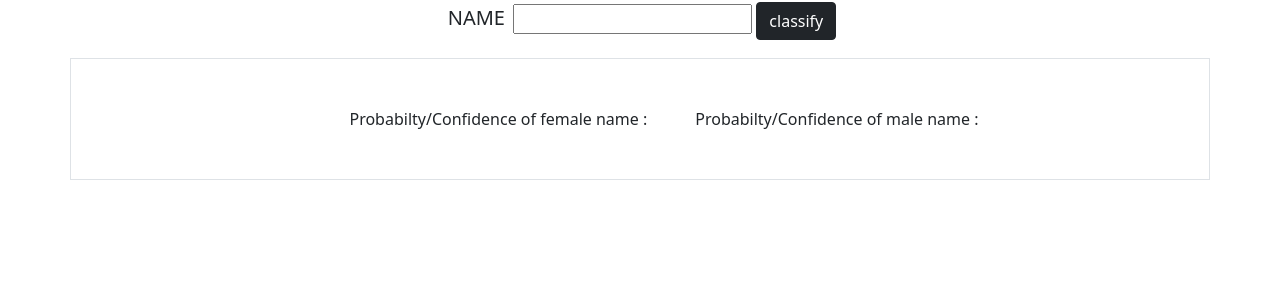
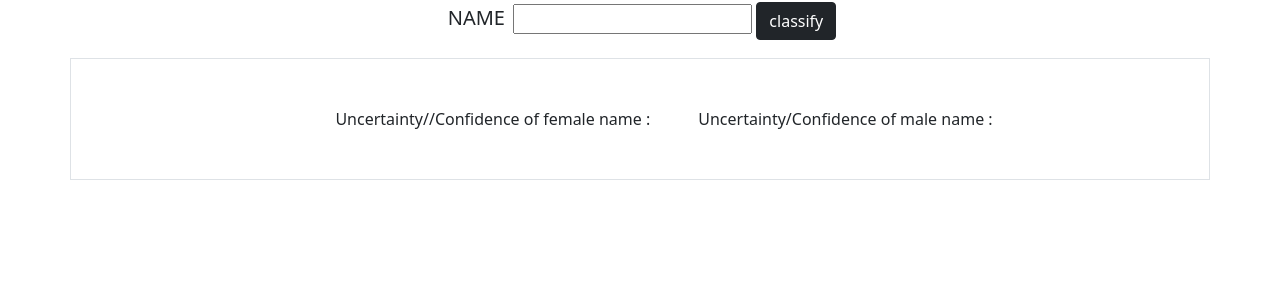
Before and after one commit to PrasanthChettri/GenderClassifierNN, a FastAPI app: page / in a window 1280 px wide. Shown: the part 142-442 px from the top of the page. Run offline with FastAPI, Linux system fonts and the light colour scheme.

Commit message:
Added readme

```diff
--- a/classifier/train.py
+++ b/classifier/train.py
@@ -7,7 +7,7 @@ import os
 
 def main():
     model = Model(batch_size = config.BATCH_SIZE)
-    trainer = pl.Trainer(max_epochs = 30,
+    trainer = pl.Trainer(max_epochs = 1,
                 gpus = 1, default_root_dir = 'classifier')
     trainer.fit(model)
     torch.save(model.state_dict(),
--- a/requirements.txt
+++ b/requirements.txt
@@ -2,3 +2,4 @@ pandas==1.2.2
 fastapi==0.63.0
 pytorch_lightning
 tensorboard
+numba
--- a/web/templates/index.html
+++ b/web/templates/index.html
@@ -25,10 +25,10 @@
         </div>
         <div id="predictions" class="border container">
             <div class="p-5" id="probab_female">
-                Probabilty/Confidence of female name :
+                Uncertainty//Confidence of female name :
             </div><br>
             <div id="probab_male">
-                Probabilty/Confidence of male name :
+                Uncertainty/Confidence of male name :
             </div>
         </div>
 
@@ -42,8 +42,8 @@
             data : {'name' : $("#name").val()} ,
             dataType: "json",
                 success: function(response) {
-                    let female_return_string = "Probabilty/Confidence of female name : " + response.percentage_female
-                    let male_return_string = "Probabilty/Confidence of male name : " +  response.percentage_male
+                    let female_return_string = "Uncertainty/Confidence of female name : " + response.percentage_female
+                    let male_return_string = "Uncertainty/Confidence of male name : " +  response.percentage_male
                     $("#probab_female").html(female_return_string)
                     $("#probab_male").html(male_return_string)
             },
```
Also changed, not shown: README.md, classifier/readme.md (deleted), img.png (added).
